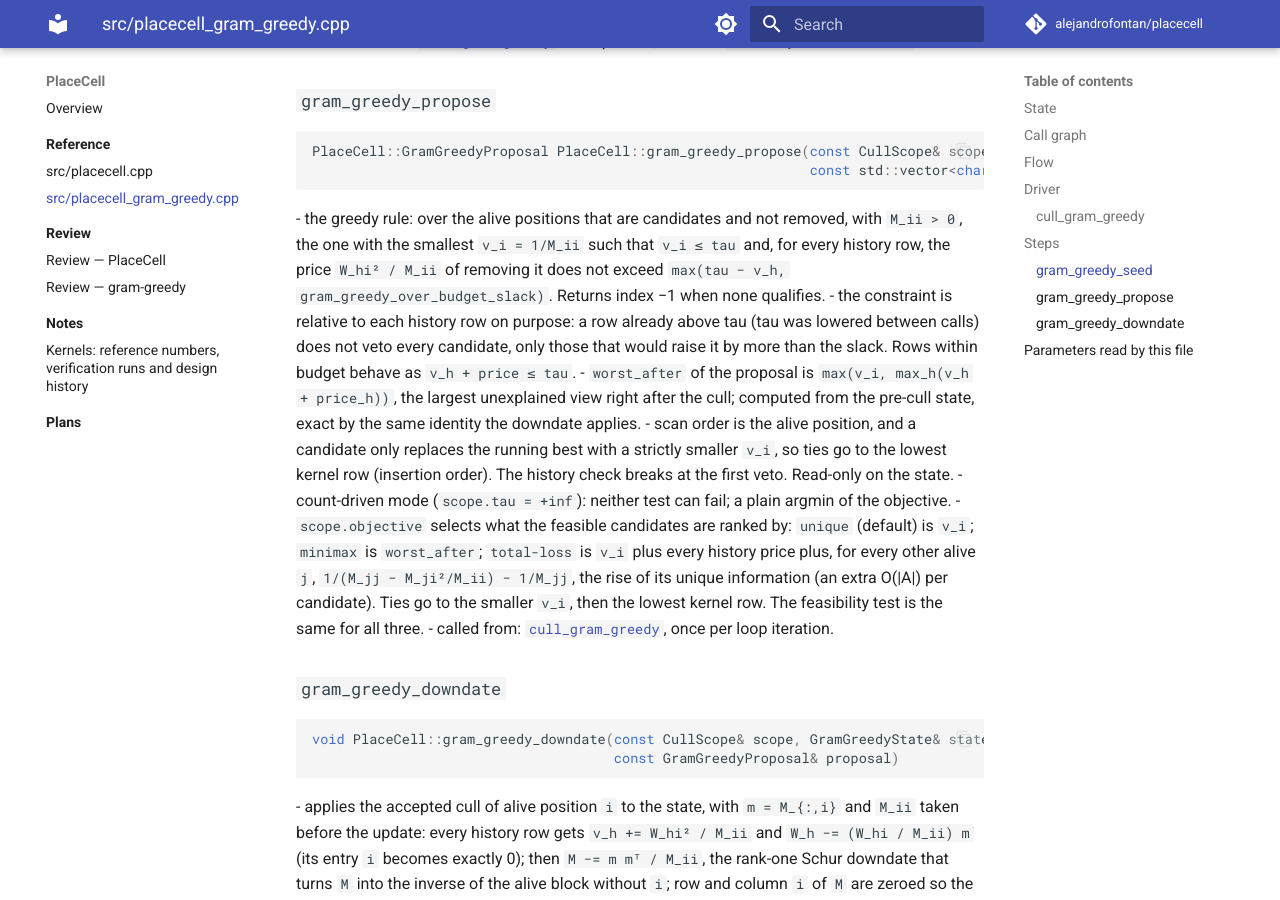
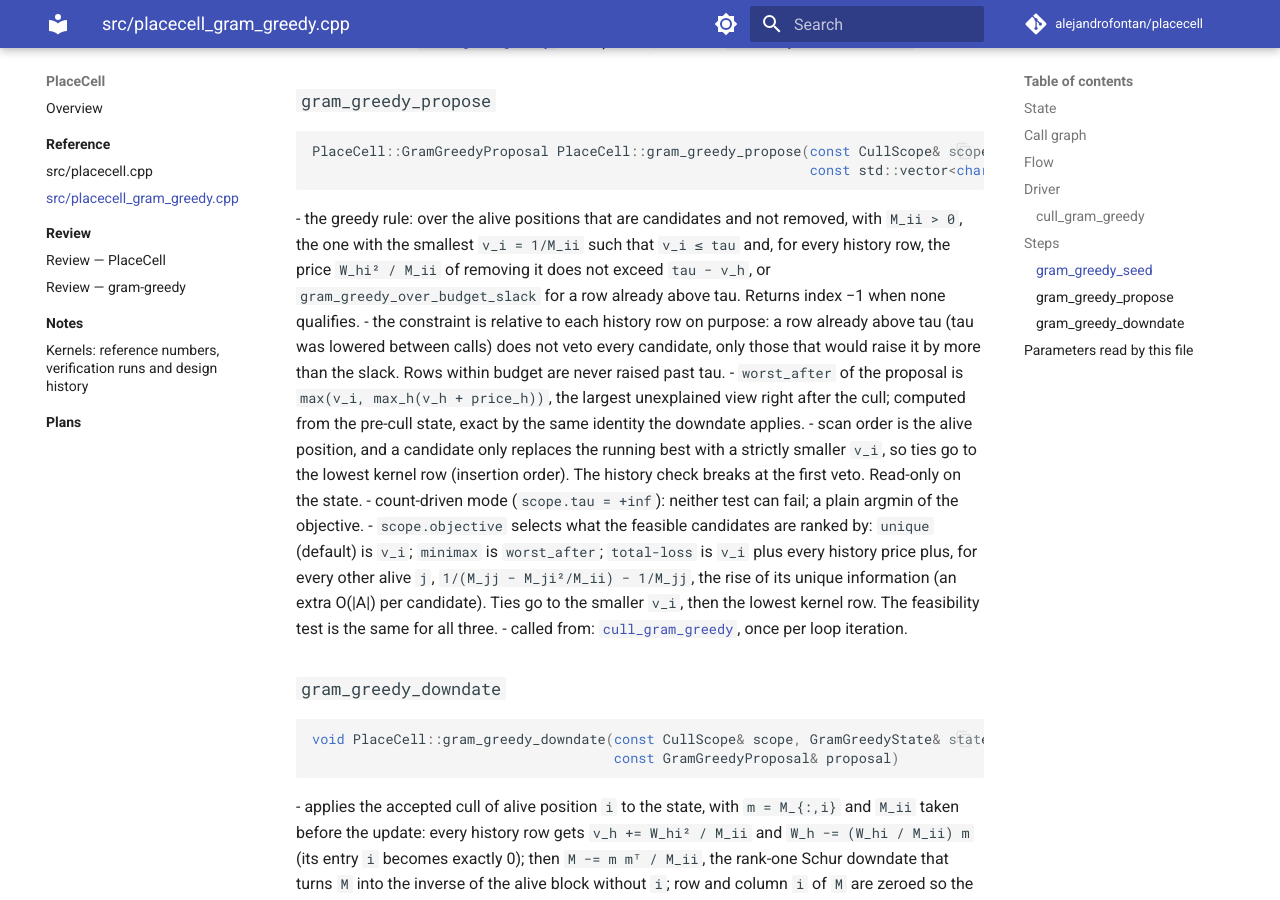
Before and after one commit to alejandrofontan/placecell, an MkDocs documentation site: the page built from docs/reference/placecell_gram_greedy.md, in a window 1280 px wide and 900 px high, scrolled down 3400 px. Built offline with MkDocs 1.6.1 and Material for MkDocs 9.7.7, drawn with Linux system fonts in a browser that asks for light colours; comment, search, counter and statistics services are not loaded; some of the changed text lies outside the part shown.

Commit message:
Culler: a history row within budget is never raised past tau
The feasibility test allowed a price of max(tau - v_h, slack), so a row with
less than the slack (0.01) of budget left could be pushed over tau by up to the
slack, contradicting the invariant the comment stated ("rows within budget
behave as before"). The bound is now tau - v_h for a row within budget and the
slack only for a row already above tau (tau lowered between calls), which is
what the slack was for.

Measured: synthetic_demo keeps 57 culls / 119 insertions and its worst history
row drops from 0.3014 (2 rows over budget) to 0.2999 (0); on acinipo the unique
and minimax selections are unchanged, total-loss keeps 23 views instead of 16
with its worst row at 0.29999 instead of 0.303. Reference pages updated. The
paper's eq:greedy_rule still writes the old max(tau - v_h, delta) form.

Co-Authored-By: Claude Fable 5.1 <noreply@anthropic.com>

````diff
--- a/docs/reference/placecell_gram_greedy.md
+++ b/docs/reference/placecell_gram_greedy.md
@@ -24,7 +24,7 @@ flowchart TD
     SHELL([cull_keyframes: CullScope · CullExecutor · CullReport]) --> SEED["<b>gram_greedy_seed</b><br/>· K_AA + jitter, M = K_AA⁻¹ (LDLT)<br/>· W_h = k_hA M, v_h = K_hh − W_h·k_hA per history row"]
     SEED --> LOOP{alive > stop_at<br/>and culls < max_per_call?}
     LOOP -- no --> REP["report: alive ids + 1/M_ii,<br/>worst history, rows over tau"]
-    LOOP -- yes --> PROP["<b>gram_greedy_propose</b><br/>· v_i = 1/M_ii ≤ tau<br/>· price W_hi²/M_ii ≤ max(tau − v_h, slack) ∀ h<br/>· smallest feasible v_i"]
+    LOOP -- yes --> PROP["<b>gram_greedy_propose</b><br/>· v_i = 1/M_ii ≤ tau<br/>· price W_hi²/M_ii ≤ tau − v_h ∀ h (slack if v_h > tau)<br/>· smallest feasible v_i"]
     PROP -- none feasible --> REP
     PROP -- proposal --> EXEC{"CullExecutor(alive[i])<br/>host erased it?"}
     EXEC -- no --> SKIP["candidate[i] = 0"] --> LOOP
@@ -106,11 +106,11 @@ PlaceCell::GramGreedyProposal PlaceCell::gram_greedy_propose(const CullScope& sc
 ```
 - the greedy rule: over the alive positions that are candidates and not removed, with `M_ii > 0`,
   the one with the smallest `v_i = 1/M_ii` such that `v_i ≤ tau` and, for every history row, the
-  price `W_hi² / M_ii` of removing it does not exceed `max(tau − v_h, gram_greedy_over_budget_slack)`.
+  price `W_hi² / M_ii` of removing it does not exceed `tau − v_h`, or `gram_greedy_over_budget_slack` for a row already above tau.
   Returns index −1 when none qualifies.
 - the constraint is relative to each history row on purpose: a row already above tau (tau was
   lowered between calls) does not veto every candidate, only those that would raise it by more than
-  the slack. Rows within budget behave as `v_h + price ≤ tau`.
+  the slack. Rows within budget are never raised past tau.
 - `worst_after` of the proposal is `max(v_i, max_h(v_h + price_h))`, the largest unexplained view
   right after the cull; computed from the pre-cull state, exact by the same identity the downdate
   applies.
@@ -158,4 +158,4 @@ plus two class constants in `include/placecell/placecell.h`.
 | `CullScope` | `objective` | `CullParameters::objective` parsed to `CullObjective` (`unique`) | [`gram_greedy_propose`](#gram_greedy_propose) | what the feasible candidates are ranked by: `v_i`, the worst view after the cull, or the total loss |
 | `CullScope` | `centred`, `local` | `CullParameters::centred`, window given | driver | the issue-#5 warning fires only when centred, map scope, no history |
 | constant | [`gram_greedy_jitter`](https://github.com/alejandrofontan/placecell/blob/main/include/placecell/placecell.h#L493) | `1e-6` | seed | added to the diagonal of `K_AA`; the query's `solve_information` uses the same value |
-| constant | [`gram_greedy_over_budget_slack`](https://github.com/alejandrofontan/placecell/blob/main/include/placecell/placecell.h#L494) | `0.01` | propose | the most a history row already above tau may deteriorate per cull |
+| constant | [`gram_greedy_over_budget_slack`](https://github.com/alejandrofontan/placecell/blob/main/include/placecell/placecell.h#L494) | `0.01` | propose | the most a history row already above tau may deteriorate per cull; rows within budget are bounded by `tau − v_h` instead |
````
Also changed, not shown: docs/reference/placecell.md (+2 -2 lines), 1 other file.
